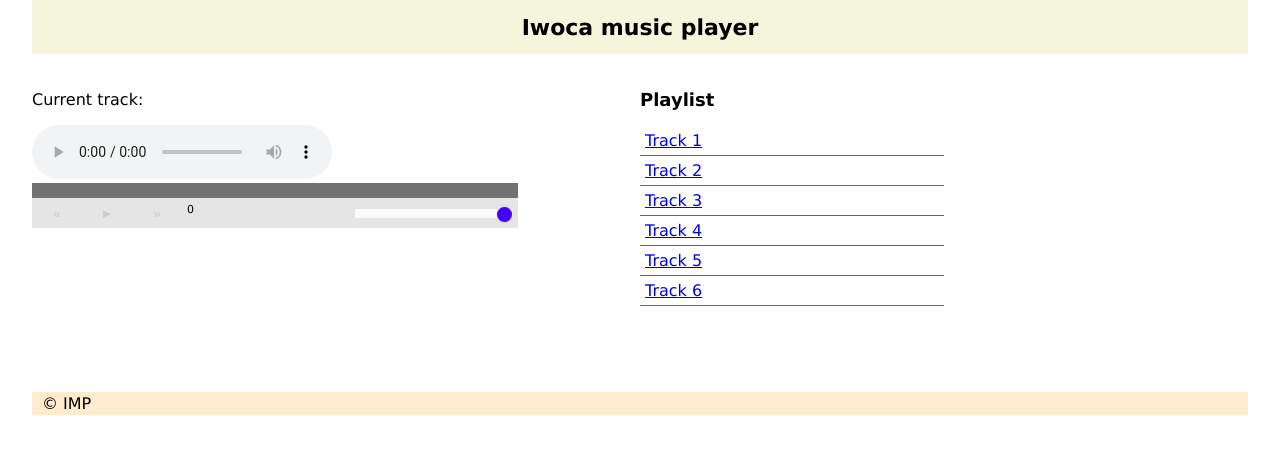
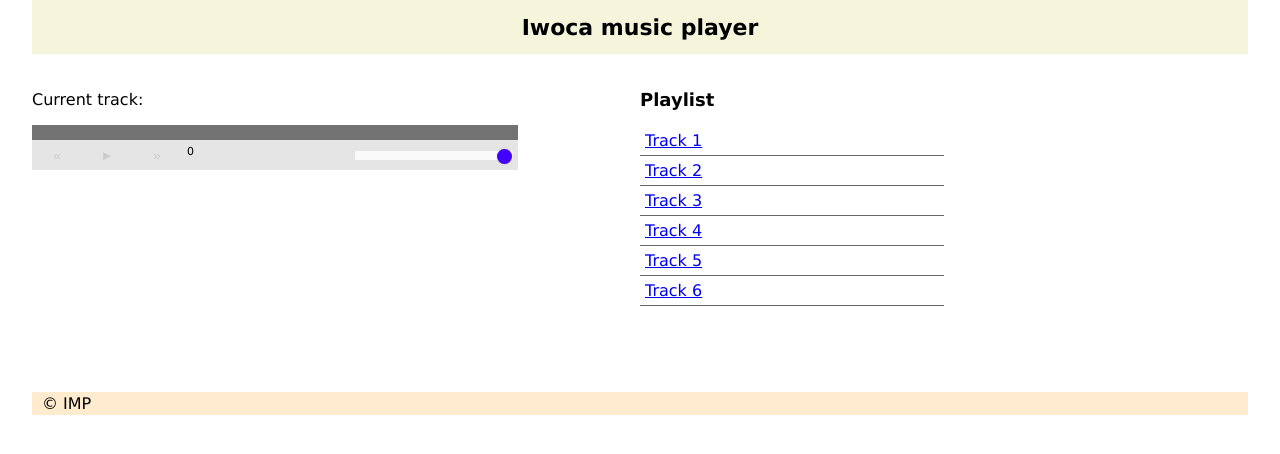
Before and after one commit to sengeezer/react-audio-player, a React (Create React App) app: page / in a window 1280 px wide. Shown: the top 454 px of the page. Built offline with nearby package versions, Linux system fonts and the light colour scheme.

Commit message:
Hid player controls

```diff
--- a/src/App.js
+++ b/src/App.js
@@ -71,7 +71,7 @@ class App extends Component {
         <main className="clearfix">
           <section className="player">
             <p>Current track: {this.state.trackSelected}</p>
-            <audio className="audio-player" controls src="http://www.noiseaddicts.com/samples_1w72b820/3707.mp3">
+            <audio className="audio-player" src="http://www.noiseaddicts.com/samples_1w72b820/3707.mp3">
               Your browser does not support the <code>audio</code> element.
             </audio>
             <div className="player-controls">
```
